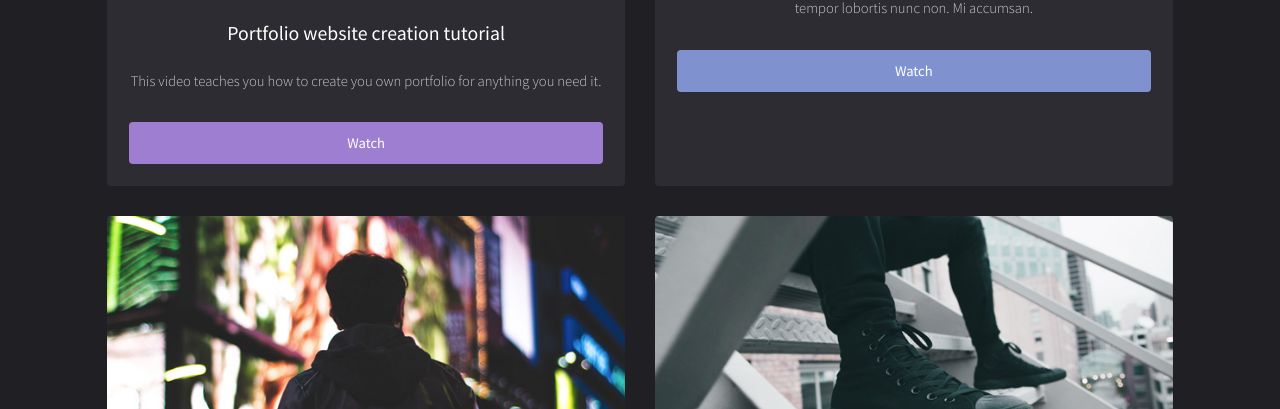
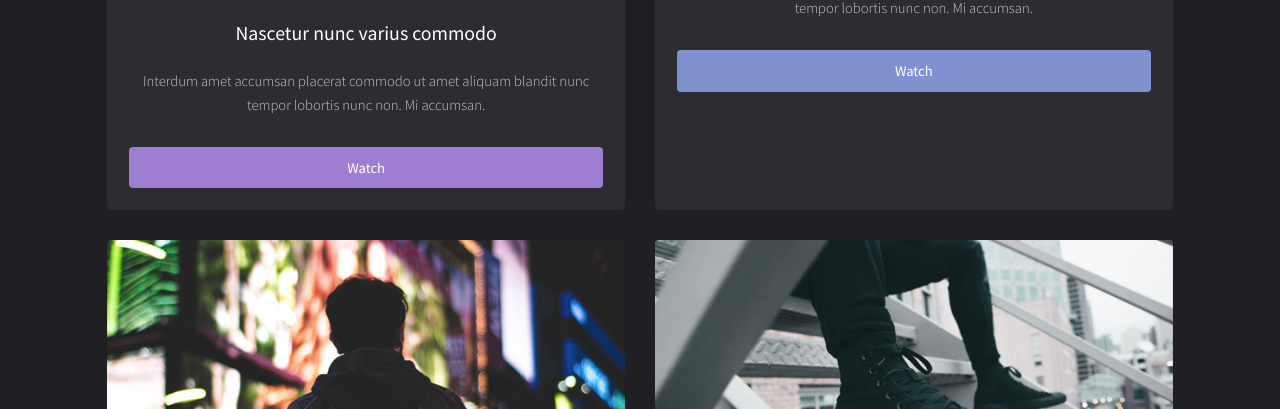
Before and after one commit to MonkeyMax589/youtubepopout, a plain HTML site: page index.html in a window 1280 px wide. Shown: the part 1617-2026 px from the top of the page. Drawn offline with Linux system fonts and the light colour scheme.

Commit message:
Update index.html

```diff
--- a/index.html
+++ b/index.html
@@ -55,11 +55,11 @@
 							</div>
 
 							<div class="box">
-								<a href="https://youtu.be/dgKSqz3it50" class="image fit"><img src="http://img.youtube.com/vi/dgKSqz3it50/mqdefault.jpg" alt="" /></a>
+								<a href="https://youtu.be/s6zR2T9vn2c" class="image fit"><img src="http://img.youtube.com/vi/s6zR2T9vn2c/mqdefault.jpg" alt="" /></a>
 								<div class="inner">
-									<h3>Portfolio website creation tutorial</h3>
-									<p>This video teaches you how to create you own portfolio for anything you need it.</p>
-									<a href="https://youtu.be/dgKSqz3it50" class="button style3 fit" data-poptrox="youtube,800x400">Watch</a>
+									<h3>Nascetur nunc varius commodo</h3>
+									<p>Interdum amet accumsan placerat commodo ut amet aliquam blandit nunc tempor lobortis nunc non. Mi accumsan.</p>
+									<a href="https://youtu.be/s6zR2T9vn2c" class="button style3 fit" data-poptrox="youtube,800x400">Watch</a>
 								</div>
 							</div>
 
```
